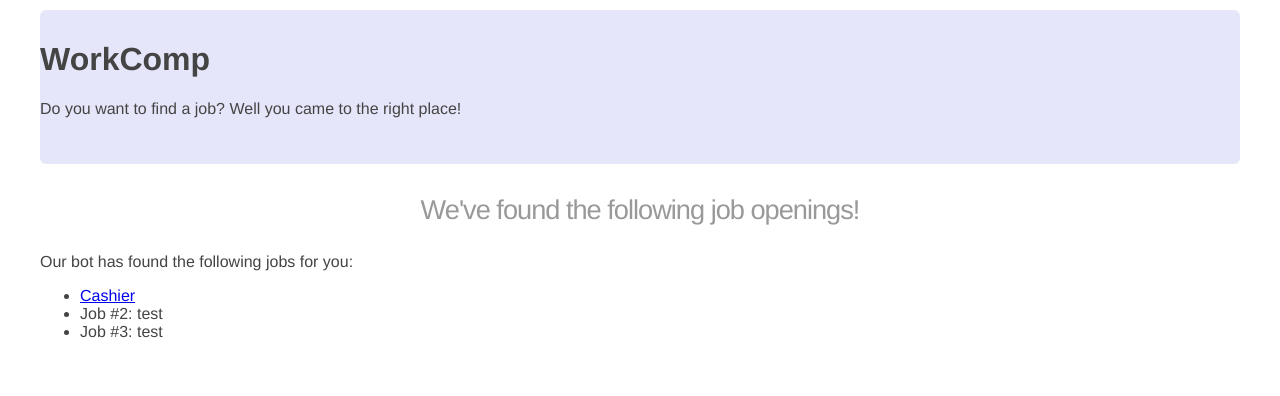
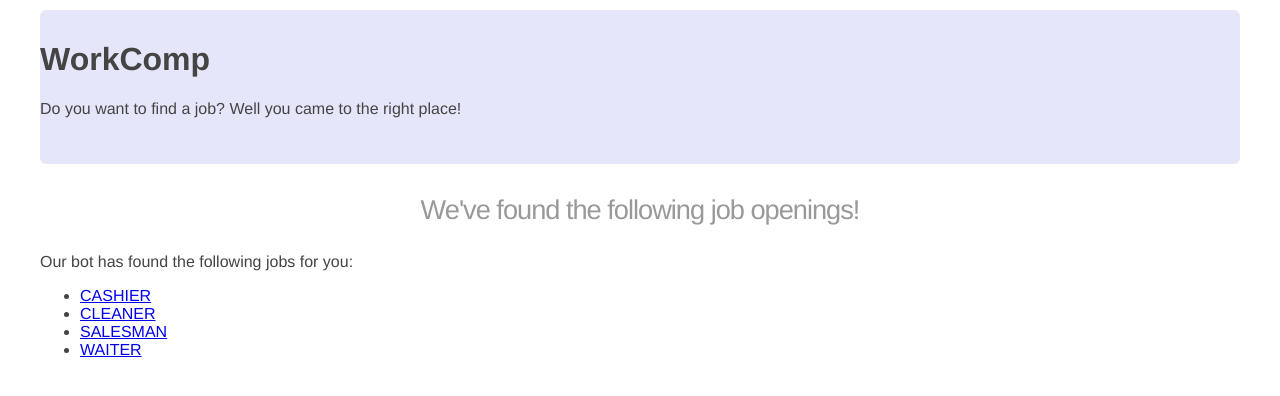
Before and after one commit to TheJess54321/Team-C, a Flask app: page / in a window 1280 px wide. Shown: the part 35-431 px from the top of the page. Run offline with Flask 2, Linux system fonts and the light colour scheme.

Commit message:
update lagi

```diff
--- a/app.py
+++ b/app.py
@@ -17,6 +17,18 @@ def about():
 def home1():
     return render_template('home1.html')
 
+@app.route('/home2/')
+def home1():
+    return render_template('home2.html')
+
+@app.route('/home3/')
+def home1():
+    return render_template('home3.html')
+
+@app.route('/home4/')
+def home1():
+    return render_template('home4.html')
+
 
 if __name__ == '__main__':
     app.run(threaded=True, host='0.0.0.0', port=port)
--- a/templates/home.html
+++ b/templates/home.html
@@ -12,9 +12,10 @@
      <h3>We've found the following job openings!</h3>
      <p>Our bot has found the following jobs for you:</p>
      <ul>
-      <li><a href="{{ url_for('home1') }}">Cashier</a></li>
-      <li>Job #2: test</li>
-      <li>Job #3: test</li>
+      <li><a href="{{ url_for('home1') }}">CASHIER</a></li>
+      <li><a href="{{ url_for('home2') }}">CLEANER</a></li>
+      <li><a href="{{ url_for('home3') }}">SALESMAN</a></li>
+      <li><a href="{{ url_for('home3') }}">WAITER</a></li>
     </ul>
    </div>
  {% endblock %}
--- a/templates/home1.html
+++ b/templates/home1.html
@@ -5,11 +5,11 @@
 {% block content %}
    <div class="home1">
      <h1>CASHIER</h1>
-     <p>from-Kasim Sdn Bhd</p>
+     <p>from-Afif Sdn Bhd</p>
    </div>
 
-   <div class="kasim">
-    <h3>Kasim Sdn Bhd</h3>
+   <div class="afif">
+    <h3>Afif Sdn Bhd</h3>
     <p>You first need to require all of this conditons:</p>
     <ul>
       <li>Age must be 18 years and above.</li>
--- a/templates/layout4.html
+++ b/templates/layout4.html
@@ -2,7 +2,7 @@
 <html>
   <head>
     <title>WorkComp</title>
-    <link rel="stylesheet" href="{{ url_for('static', filename='css/main4S.css') }}">
+    <link rel="stylesheet" href="{{ url_for('static', filename='css/main4.css') }}">
   <meta name="viewport" content="width=device-width, initial-scale=1.0">
   </head>
   <body>
```
